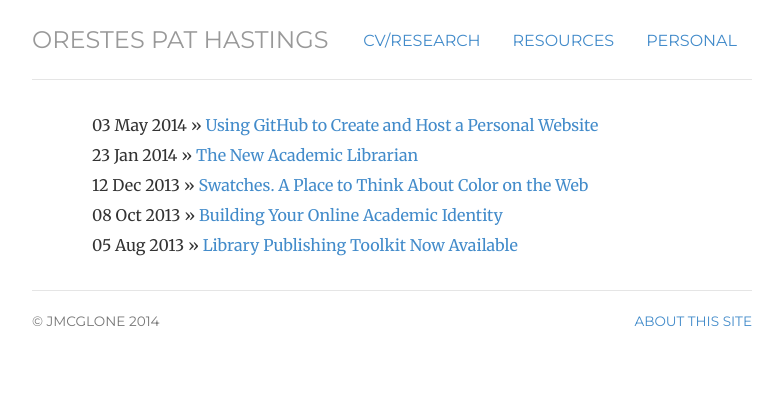
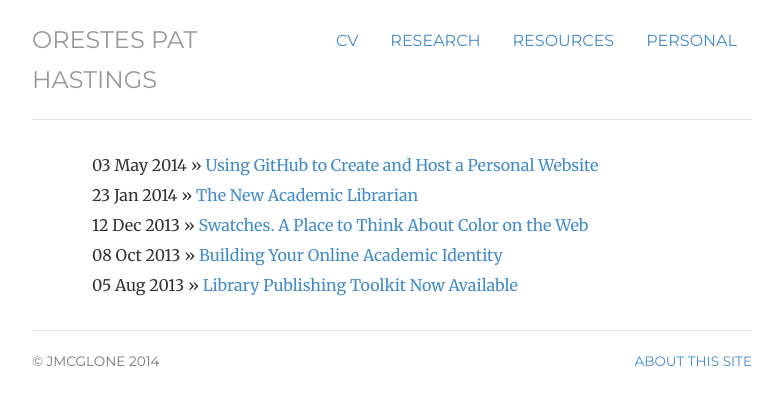
Before and after one commit to ophastings/ophastings.github.io, a Jekyll site: the page built from notes/index.html, in a window 1280 px wide. Shown: the top 405 px of the page, without its empty margins (248-1031 px from the left). Built offline with Jekyll 4.4.1, drawn with Linux system fonts in a browser that asks for light colours.

Commit message:
update header

```diff
--- a/_includes/header.html
+++ b/_includes/header.html
@@ -1,9 +1,9 @@
 <div class="header">
 	<ul class="nav nav-pills pull-right">
 
-		<!-- <li class="{{ page.cv }}"><a href="/cv/HastingsCV.pdf" title="CV">CV</a></li> -->
+		<li class="{{ page.cv }}"><a href="/cv/HastingsCV.pdf" title="CV">CV</a></li>
 		<!-- <li class="{{ page.projects }}"><a href="/projects" title="Projects">Projects</a></li> -->
-		<li class="{{ page.research }}"><a href="/research" title="Research">CV/Research</a></li>
+		<li class="{{ page.research }}"><a href="/research" title="Research">Research</a></li>
 		<li class="{{ page.resources }}"><a href="/resources" title="Research">Resources</a></li>
 		<li class="{{ page.personal }}"><a href="/personal" title="Personal">Personal</a></li>
 		<!-- <li class="{{ page.contact }}"><a href="/contact" title="Contact">Contact</a></li> -->
```
